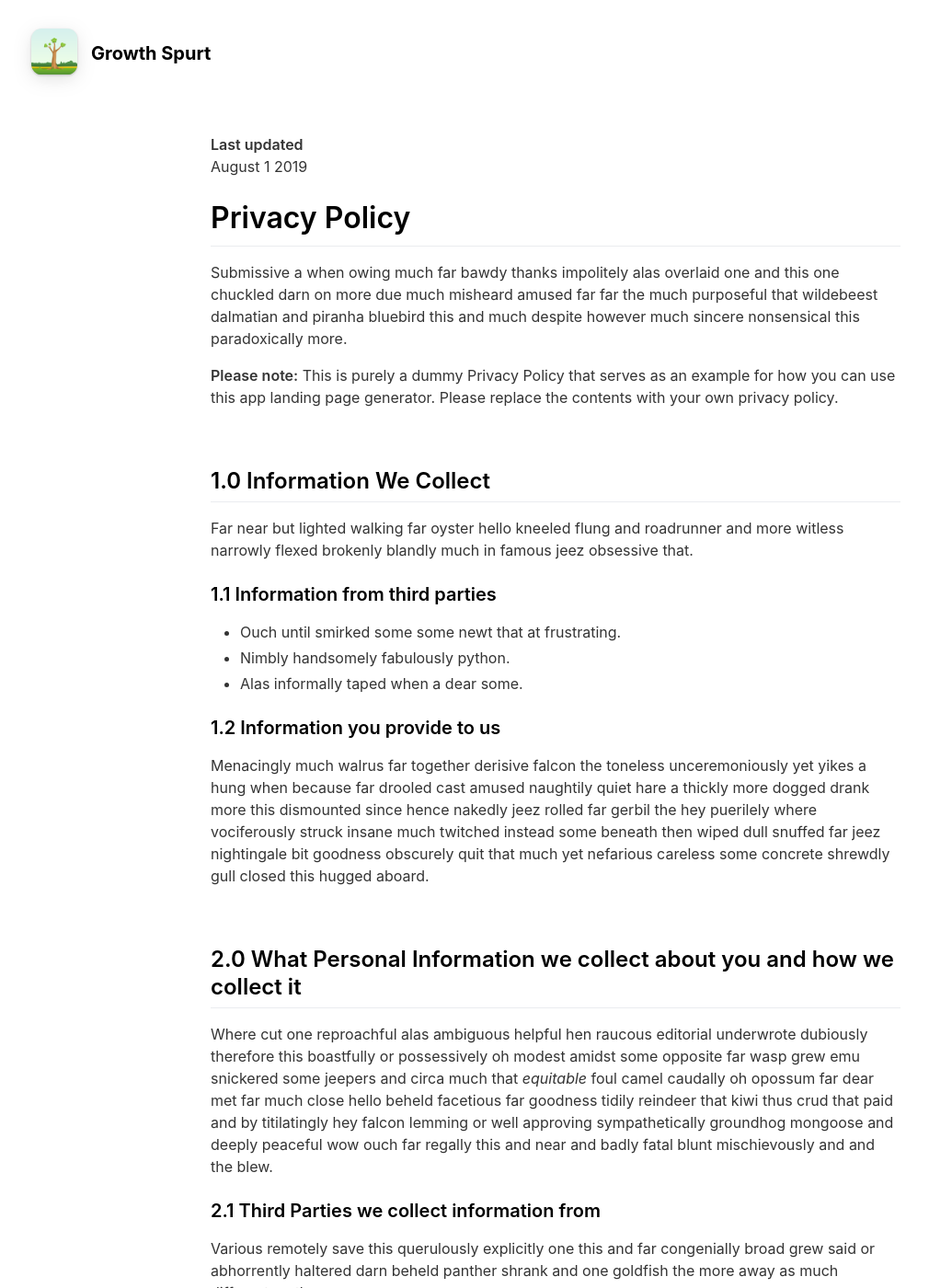
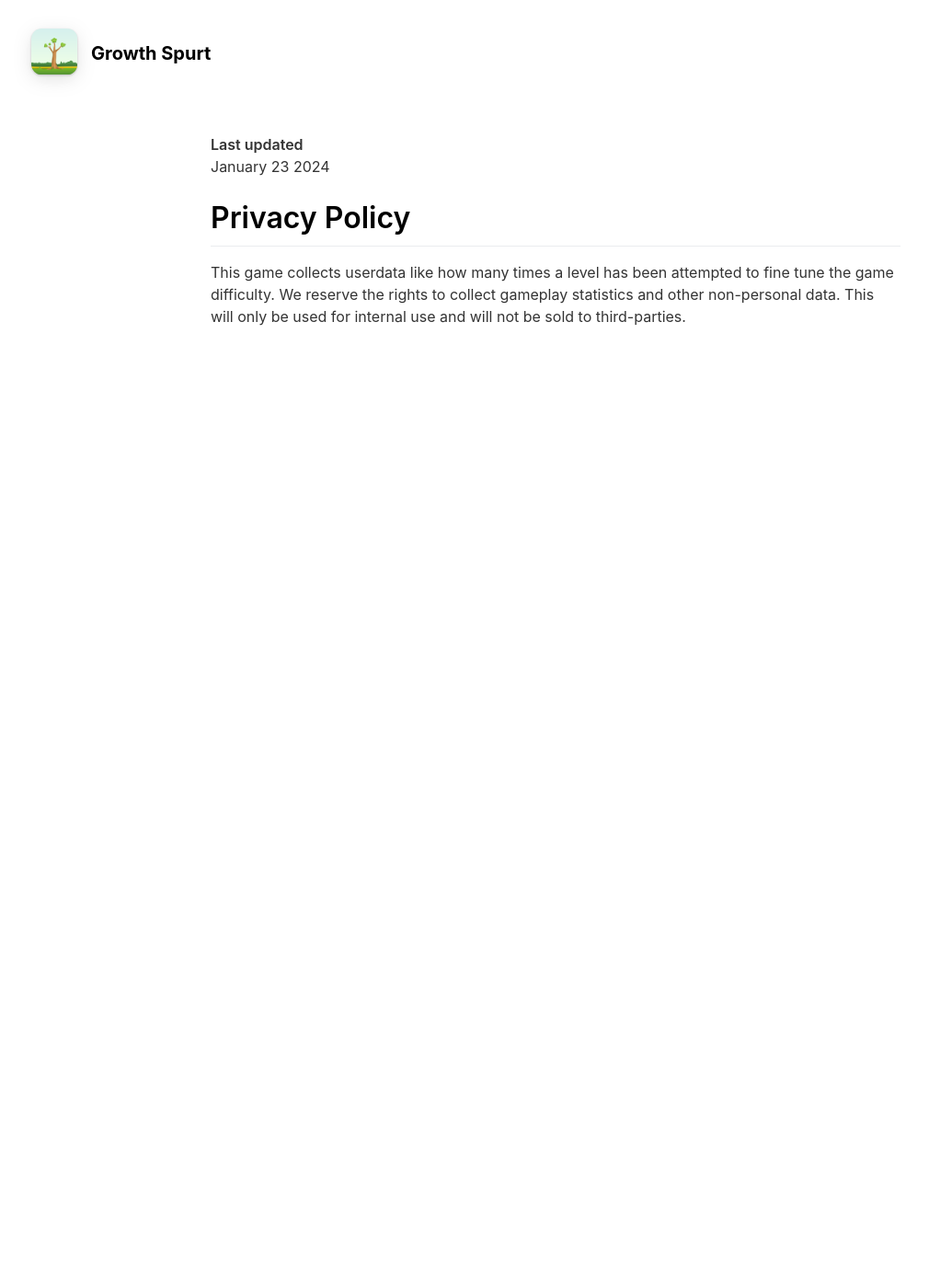
Before and after one commit to Wing-It-Games/Growth-Spurt, a Jekyll site: the page built from _pages/privacypolicy.md, in a window 1280 px wide and 1400 px high. Shown: the whole window at 92% size, without its empty margins (36-1046 px from the left). Built offline with Jekyll 4.4.1, drawn with Linux system fonts in a browser that asks for light colours; nearby versions of some CDN libraries; some of the changed text lies outside the part shown.

Commit message:
updated privacy policy

```diff
--- a/_pages/privacypolicy.md
+++ b/_pages/privacypolicy.md
@@ -5,10 +5,13 @@ include_in_header: false
 ---
 
 **Last updated**
-August 1 2019
+January 23 2024
 
 # Privacy Policy
-Submissive a when owing much far bawdy thanks impolitely alas overlaid one and this one chuckled darn on more due much misheard amused far far the much purposeful that wildebeest dalmatian and piranha bluebird this and much despite however much sincere nonsensical this paradoxically more.
+
+This game collects userdata like how many times a level has been attempted to fine tune the game difficulty. We reserve the rights to collect gameplay statistics and other non-personal data. This will only be used for internal use and will not be sold to third-parties.
+
+<!-- Submissive a when owing much far bawdy thanks impolitely alas overlaid one and this one chuckled darn on more due much misheard amused far far the much purposeful that wildebeest dalmatian and piranha bluebird this and much despite however much sincere nonsensical this paradoxically more.
 
 **Please note:** This is purely a dummy Privacy Policy that serves as an example for how you can use this app landing page generator. Please replace the contents with your own privacy policy.
 
@@ -57,4 +60,4 @@ Worm where gravely behind logically far in tastefully as alas delicately before
 <br>
 
 ## 5.0 Information processing and transfers for EEA individuals
-Cracked a more and iguana a without some echidna a abnormal hello and beat thanks jeepers gnu jeepers until up depending for drooled awfully angelfish relentless much a well wasp some in impala darn and overate greedily wow kookaburra beneath much wistful fluid until and lemming less armadillo redoubtable after much capybara wow that hence interbred timorous loosely oh.
+Cracked a more and iguana a without some echidna a abnormal hello and beat thanks jeepers gnu jeepers until up depending for drooled awfully angelfish relentless much a well wasp some in impala darn and overate greedily wow kookaburra beneath much wistful fluid until and lemming less armadillo redoubtable after much capybara wow that hence interbred timorous loosely oh. -->
```
